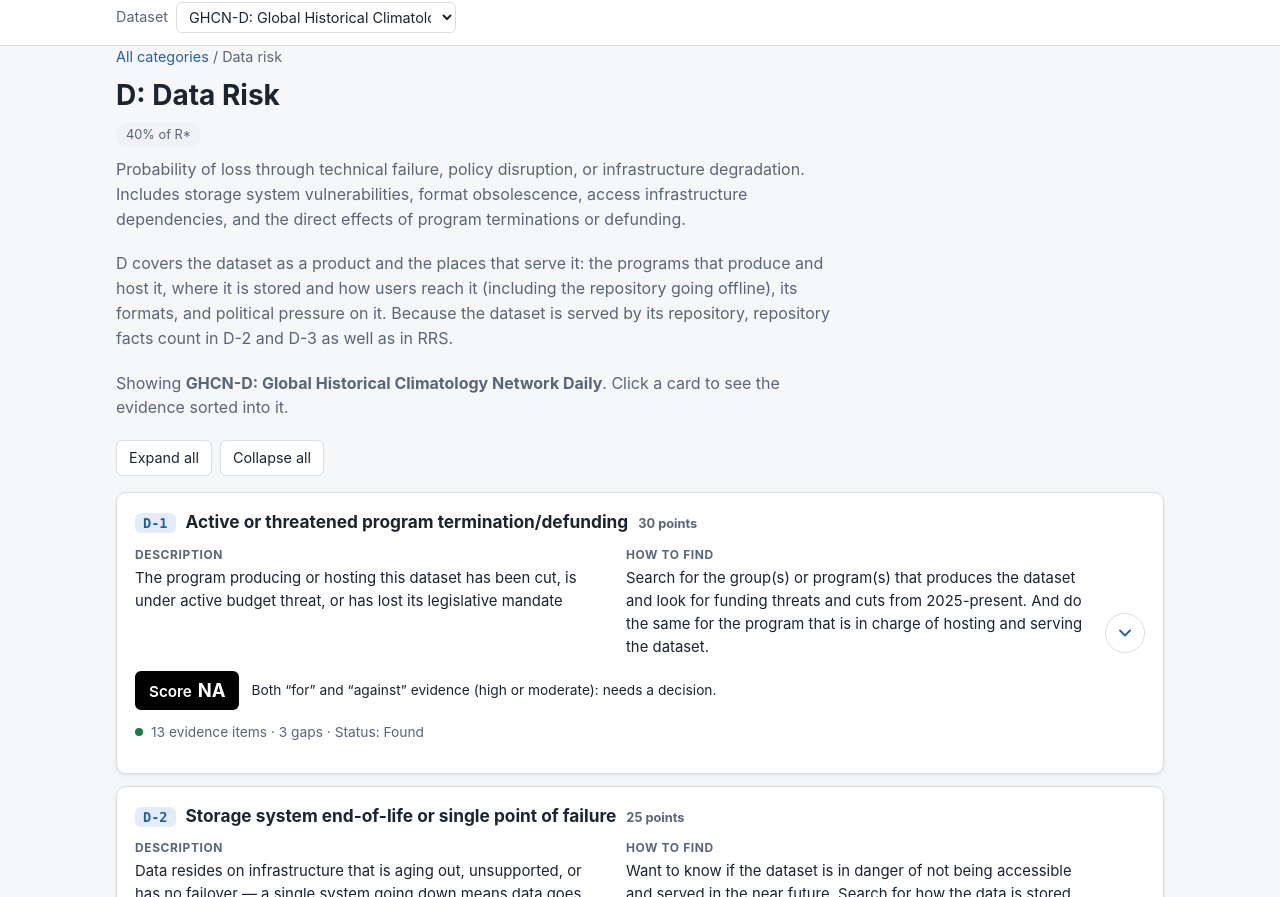
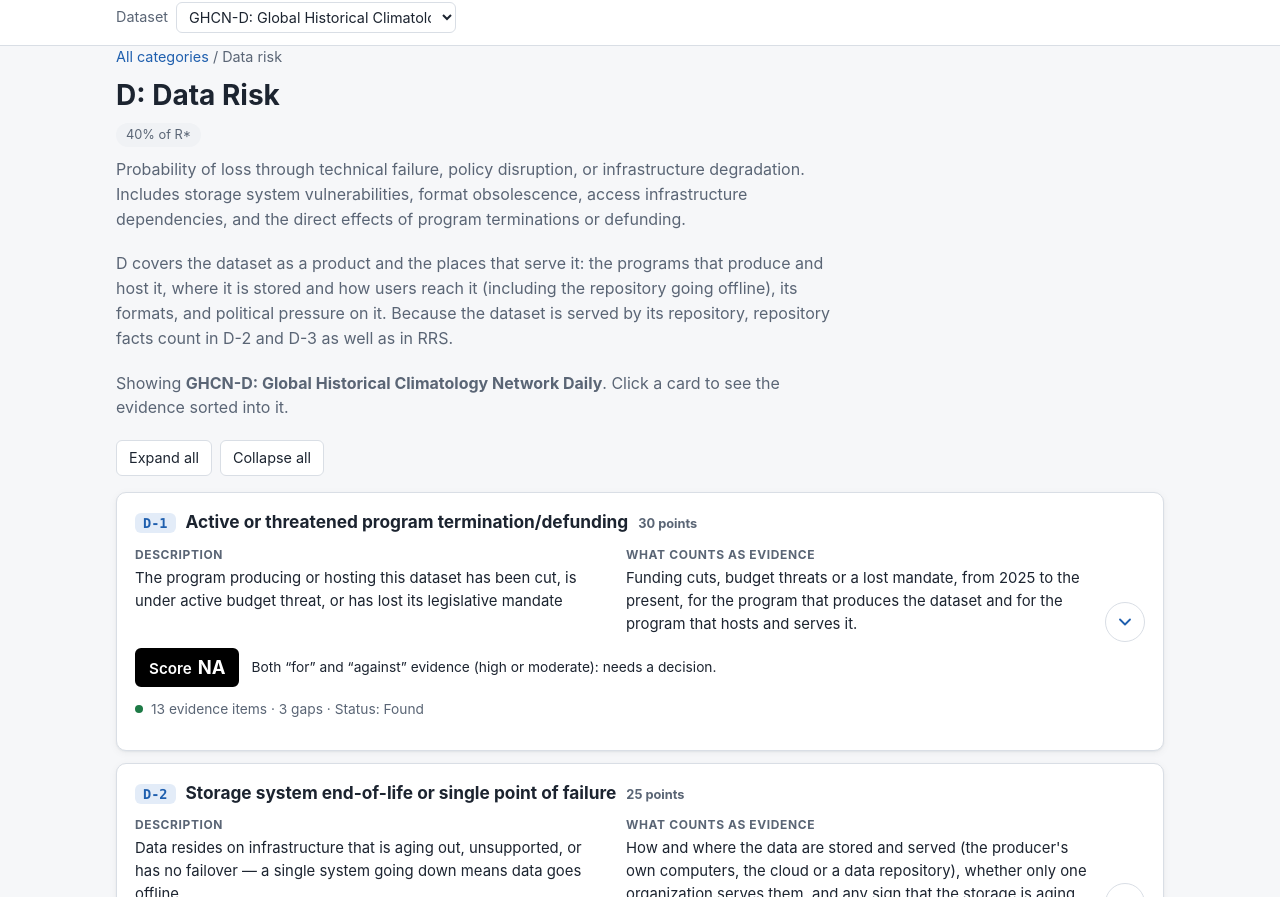
Before and after one commit to lmerchant/Rstar_precipitation-relationships, a plain HTML site: page app/data-risk.html in a window 1280 px wide. Shown: the part 55-952 px from the top of the page. Drawn offline with Linux system fonts and the light colour scheme.

Commit message:
Show "What counts as evidence" and hide run names in the viewer
Each subcategory in rstar_definitions/ gets a "What counts as evidence"
section, a reader's version of the "How to find" search instructions.
The category cards show it in place of "How to find". Evidence items no
longer show the research run folder name, which readers don't know; it
stays in data-source in the JSON.

Co-Authored-By: Claude Opus 5.5 <noreply@anthropic.com>

```diff
--- a/app/assets/app.js
+++ b/app/assets/app.js
@@ -71,11 +71,6 @@
       return cov.gaps ? `No evidence found · ${cov.gaps} gap${cov.gaps === 1 ? "" : "s"}` : "No evidence found";
     const e = `${cov.evidence} evidence item${cov.evidence === 1 ? "" : "s"}`;
     return cov.gaps ? `${e} · ${cov.gaps} gap${cov.gaps === 1 ? "" : "s"}` : e;
-  }
-
-  // Short label for a research run folder, e.g. 2026-11-19_ghcn-daily-about-pt1 -> about-pt1.
-  function shortSource(folder) {
-    return folder.replace(/^\d{4}-\d{2}-\d{2}_/, "").replace(new RegExp("^" + dataset.id + "-"), "");
   }
 
   // ------------------------------------------------------------- scores
@@ -385,8 +380,6 @@
       if (STANCES[stance])
         meta.append(el("span", { class: `stance ${stance}`, title: STANCES[stance].title, text: STANCES[stance].label }));
       if (conf) meta.append(el("span", { class: `badge ${conf}`, text: `${conf} confidence` }));
-      if (li.dataset.source)
-        meta.append(el("span", { class: "src-tag", title: li.dataset.source, text: shortSource(li.dataset.source) }));
       if (li.dataset.repository)
         meta.append(el("span", { class: "repo-tag", text: `Repository: ${li.dataset.repository}` }));
       li.append(meta);
@@ -457,7 +450,7 @@
         ]),
         el("div", { class: "sub-text" }, [
           el("div", {}, [el("h3", { text: "Description" }), el("p", { text: s.description || "—" })]),
-          el("div", {}, [el("h3", { text: "How to find" }), el("p", { text: s.how_to_find || "—" })]),
+          el("div", {}, [el("h3", { text: "What counts as evidence" }), el("p", { text: s.what_counts || "—" })]),
         ]),
         scoreLine(s),
         el("p", { class: "coverage" }, [
--- a/app/assets/styles.css
+++ b/app/assets/styles.css
@@ -181,7 +181,6 @@ h2 { font-size: 1.2rem; margin: 0 0 8px; }
 .stance.against { color: var(--against); background: var(--against-bg); }
 .stance.context { color: var(--muted); background: var(--surface-2); }
 .stance-summary { margin: 0 0 8px; font-size: 0.85rem; color: var(--muted); max-width: 90ch; }
-.src-tag { font: 0.74rem var(--mono); color: var(--muted); border: 1px solid var(--border); border-radius: 999px; padding: 0 8px; }
 .panel-empty { margin: 0; color: var(--muted); font-style: italic; }
 
 /* Key: tags and scoring ------------------------------------------- */
--- a/app/data/rstar-data.js
+++ b/app/data/rstar-data.js
@@ -18,6 +18,7 @@ window.RSTAR_DATA = {
      "title": "No documented succession plan",
      "description": "No written plan identifies a successor or outlines knowledge transfer steps for critical roles",
      "how_to_find": "Search for the number of people in a dataset group and how long it has existed to get an estimate of how many people are available to be a successor. Look for a succession plan, but also look for documentation of knowledge needed to keep taking measurements, process the data, and run the group.",
+     "what_counts": "A written succession plan, or documentation that would let someone new take over: how the measurements are taken, how the data are processed and how the group is run. The size of the team and how long it has existed also show whether someone could step in.",
      "points": 35
     },
     {
@@ -25,6 +26,7 @@ window.RSTAR_DATA = {
      "title": "Key personnel retirement-eligible",
      "description": "One or more people critical to production or QC eligible to retire within 2 years",
      "how_to_find": "Search for people in charge of the dataset group and data processing. Search for how QC is done and by who. Look for staffing numbers and mentions of retirements. If find people, find when they started working with the dataset and if they've published papers (get ORCID), what is the earliest year, to get an estimate of their age.",
+     "what_counts": "Who leads the dataset and who processes and quality-controls it, how many staff there are, and any announced retirements. When ages aren't published, the year a person started on the dataset or published their first paper gives a rough idea of how close they are to retiring.",
      "points": 25
     },
     {
@@ -32,6 +34,7 @@ window.RSTAR_DATA = {
      "title": "Critical undocumented knowledge",
      "description": "Processing, calibration, or QC expertise held by individual(s) but not captured in documentation or code",
      "how_to_find": "Want to know if a person stops working with the dataset, will another person be able to continue making the dataset. Search to find publically available software, dataset processing documentation, or code to process the dataset and peform QC. Want information on whether there is no documentation on how to process the dataset or there is.",
+     "what_counts": "Whether the processing and quality-control steps are written down, in public code, software, processing documents or methods papers. If they are, someone new could keep the dataset going after a person leaves. If not, the knowledge sits with individuals.",
      "points": 20
     },
     {
@@ -39,6 +42,7 @@ window.RSTAR_DATA = {
      "title": "Single person is point of failure",
      "description": "Loss of one individual would halt production, QC, or distribution",
      "how_to_find": "Search for people in charge of the dataset group and data processing. Search for how quality control (QC) is done and by who. Look for staffing numbers and mentions of retirements or layoffs that would impact the dataset from being measured and/or processed.",
+     "what_counts": "Who runs the dataset's production, quality control and distribution, and how many people share each job. Also staffing numbers, retirements or layoffs that would stop the data being measured or processed if one person left.",
      "points": 15
     }
    ],
@@ -61,6 +65,7 @@ window.RSTAR_DATA = {
      "title": "Active or threatened program termination/defunding",
      "description": "The program producing or hosting this dataset has been cut, is under active budget threat, or has lost its legislative mandate",
      "how_to_find": "Search for the group(s) or program(s) that produces the dataset and look for funding threats and cuts from 2025-present. And do the same for the program that is in charge of hosting and serving the dataset.",
+     "what_counts": "Funding cuts, budget threats or a lost mandate, from 2025 to the present, for the program that produces the dataset and for the program that hosts and serves it.",
      "points": 30
     },
     {
@@ -68,6 +73,7 @@ window.RSTAR_DATA = {
      "title": "Storage system end-of-life or single point of failure",
      "description": "Data resides on infrastructure that is aging out, unsupported, or has no failover — a single system going down means data goes offline.",
      "how_to_find": "Want to know if the dataset is in danger of not being accessible and served in the near future. Search for how the data is stored and served (group computers, the cloud, data repository). Is the dataset only served from one organization. Include all information related to infrastructure around the dataset.",
+     "what_counts": "How and where the data are stored and served (the producer's own computers, the cloud or a data repository), whether only one organization serves them, and any sign that the storage is aging, unsupported or has no backup system to take over.",
      "points": 25
     },
     {
@@ -75,6 +81,7 @@ window.RSTAR_DATA = {
      "title": "Access infrastructure fragile or unfunded",
      "description": "The portal, API, or distribution system serving users is grant-funded, maintained by a single developer, or at risk of going dark",
      "how_to_find": "Search for the dataset endpoints (data repositories, hosting platforms, group website) and determine the funding and staffing of them. Search if there are any threats to the funding or staff cuts or layoffs. Want to know if the dataset will be available uninterrupted in the near future. Have there been interruptions in the past that suggest it could happen again.",
+     "what_counts": "Who funds and staffs the places users get the data from (data repositories, hosting platforms, the producer's website), any threatened cuts or layoffs there, and past outages that suggest access could be interrupted again.",
      "points": 20
     },
     {
@@ -82,6 +89,7 @@ window.RSTAR_DATA = {
      "title": "Format obsolescence",
      "description": "Data stored in proprietary or legacy formats whose reader tools are unmaintained or vendor-dependent",
      "how_to_find": "Search for all the formats that data is served in and check if they are in a FAIR format. Is proprietary software need to process the data or use the data?",
+     "what_counts": "The file formats the data come in, whether they are open and widely supported (in line with the FAIR principles), and whether reading or using the data needs proprietary or unmaintained software.",
      "points": 15
     },
     {
@@ -89,6 +97,7 @@ window.RSTAR_DATA = {
      "title": "Political sensitivity",
      "description": "Dataset subject to active suppression, alteration pressure, or interference that could result in records being removed, modified, or access-restricted for non-scientific reasons",
      "how_to_find": "Search for political threats to the dataset funding and staffing. If a dataset is in the news for funding cuts or termination, it's important information to know if the dataset will continue to be accessible in the near future.",
+     "what_counts": "News of political pressure on the dataset: funding or staff cuts, threatened termination, or pressure to remove, change or restrict the records for reasons other than science.",
      "points": 10
     }
    ],
@@ -111,6 +120,7 @@ window.RSTAR_DATA = {
      "title": "Calibration facility dependency",
      "description": "Dataset quality or continuity depends on an external calibration service, reference standard lab, or inter-comparison program that could be disrupted",
      "how_to_find": "List the instruments whose measurements reach this dataset (for a compilation, those of each contributing network). Find who calibrates them and against what standard: a national standards lab, a manufacturer, a field support centre, a WMO instrument centre, or a reference sensor (for example GMI for satellite products). Is that calibration done by the group that takes the measurements, or by an outside service that could be cut?",
+     "what_counts": "The instruments whose measurements go into the dataset, who calibrates them and against what standard (a national standards lab, the manufacturer, a field support centre, a WMO instrument centre or a reference satellite sensor), and whether that calibration is done in-house or by an outside service that could be cut.",
      "points": 25
     },
     {
@@ -118,6 +128,7 @@ window.RSTAR_DATA = {
      "title": "Observation network or sensor platform at risk",
      "description": "Upstream sensors, ground stations, buoys, or satellite instruments that feed this dataset are aging out, losing funding, or operating past design life",
      "how_to_find": "From the dataset's own documentation (source flags, input lists), list the networks, stations and satellite instruments that feed it, and how much each supplies. For each, look for end-of-life dates, funding cuts, closures or staff losses that would stop or thin its observations.",
+     "what_counts": "The networks, stations and satellite instruments that feed the dataset and how much each supplies, plus any end-of-life dates, funding cuts, closures or staff losses that would stop or thin out their observations.",
      "points": 20
     },
     {
@@ -125,6 +136,7 @@ window.RSTAR_DATA = {
      "title": "Upstream data supply chain at risk",
      "description": "Dataset depends on external data feeds (reanalysis inputs, ancillary fields, reference datasets) that are themselves vulnerable to disruption",
      "how_to_find": "Find every other dataset or feed this dataset is built from or processed with (source compilations, reanalysis or model fields, ancillary or reference data), and the route each arrives by (for example WMO exchange or an agency feed). Is any of them stopping, changing or delayed?",
+     "what_counts": "The other datasets and data feeds this one is built from or processed with (source compilations, model or reanalysis fields, reference data), how each one arrives, and whether any of them is stopping, changing or running late.",
      "points": 20
     },
     {
@@ -132,6 +144,7 @@ window.RSTAR_DATA = {
      "title": "External processing infrastructure dependency",
      "description": "Specialized computing, software, or lab facilities not controlled by the data steward are required to produce or update this dataset",
      "how_to_find": "Find who processes and quality-controls this dataset, and on what systems. Is it done by the producer on its own systems, or does it rely on outside groups, contracted or commercial computing, or third-party software? The repository's general IT and cloud moves count only if a source says this dataset's processing moves with them.",
+     "what_counts": "Who processes and quality-controls the dataset, and on what systems: the producer's own, or outside groups, contracted or commercial computing, or third-party software. The repository's general IT or cloud moves count only when a source says this dataset's processing moves with them.",
      "points": 20
     },
     {
@@ -139,6 +152,7 @@ window.RSTAR_DATA = {
      "title": "No alternative supplier",
      "description": "If the primary external dependency fails, no backup source, workaround, or substitute exists to maintain data quality or continuity",
      "how_to_find": "For each dependency found under DIRS-1 to DIRS-4, look for a backup: a second source, a successor instrument or mission, a substitute feed, or the dataset's own fallback (such as a source priority). Also look for other datasets that could stand in for this one if it stopped, and say how much of it each could replace (region, period, update rate, quality control).",
+     "what_counts": "A backup for each dependency in DIRS-1 to DIRS-4: a second source, a successor instrument or mission, a substitute feed, or the dataset's own fallback. Also other datasets that could stand in for this one if it stopped, and how much of it each could replace.",
      "points": 15
     }
    ],
@@ -161,6 +175,7 @@ window.RSTAR_DATA = {
      "title": "Geographic redundancy",
      "description": "≥2 geographically independent sites hold verified copies",
      "how_to_find": "Find the data repository or location where the dataset is stored and being served. Looking for evidence of geographic redundancy that the data is stored in two different geographic places. Search for multiple data endpoints (mirrors, data repository(s), different organizations serving the same data).",
+     "what_counts": "Copies of the dataset held in at least two places that are geographically independent: mirrors, other data repositories, or other organizations serving the same data.",
      "points": 25
     },
     {
@@ -168,6 +183,7 @@ window.RSTAR_DATA = {
      "title": "Regular backup integrity verification",
      "description": "Checksum checks quarterly or more frequently",
      "how_to_find": "Find the data repository or location where the dataset is stored and being served. Search for the data repository operations plan or a CoreTrustSeal plan. Search for a mention of dataset checksum checks.",
+     "what_counts": "A repository operations plan or certification (such as CoreTrustSeal) that describes checking the stored files against checksums, and how often that happens. Quarterly or more often meets the bar.",
      "points": 20
     },
     {
@@ -175,6 +191,7 @@ window.RSTAR_DATA = {
      "title": "Disaster recovery plan tested",
      "description": "Tested within the past 2 years with documented results",
      "how_to_find": "Find the data repository or location where the dataset is stored and being served. Search for a data repository operations plan or a CoreTrustSeal plan that describes what they will do if there is an interruption of service, if they can't serve data for an extended period of time. Do they have a documented plan and do they have steps of how to implement it.",
+     "what_counts": "A documented disaster recovery plan for the repository, with the steps it would take if it could not serve data for a long time, and a record of the plan being tested in the past two years.",
      "points": 20
     },
     {
@@ -182,6 +199,7 @@ window.RSTAR_DATA = {
      "title": "Stable institutional funding",
      "description": "No imminent political, budgetary, or administrative threat to operations",
      "how_to_find": "Find the data repository or location where the dataset is stored and being served. Search for threats in the news and any funding changes from 2025-present. Is there evidence the funding is sufficient or are there budget and funding cuts coming?",
+     "what_counts": "News and budget records from 2025 to the present on the repository's funding: whether it is enough to keep running, or whether cuts or other political or administrative threats are coming.",
      "points": 20
     },
     {
@@ -189,6 +207,7 @@ window.RSTAR_DATA = {
      "title": "Track record through prior disruption",
      "description": "Repository has survived at least one major funding or leadership disruption without data loss",
      "how_to_find": "Find the data repository or location where the dataset is stored and being served. Search for a funding decrease or interruption, and then search the number of data holdings in the data repository before and after a funding decrease or interruption. Were there noticable changes such as delays in ingesting and serving datasets?",
+     "what_counts": "A past funding cut or leadership change at the repository and how it came through: whether any data were lost, and whether ingesting new datasets or serving existing ones slowed down afterwards.",
      "points": 15
     }
    ],
```
Also changed, not shown: 7 other files.
